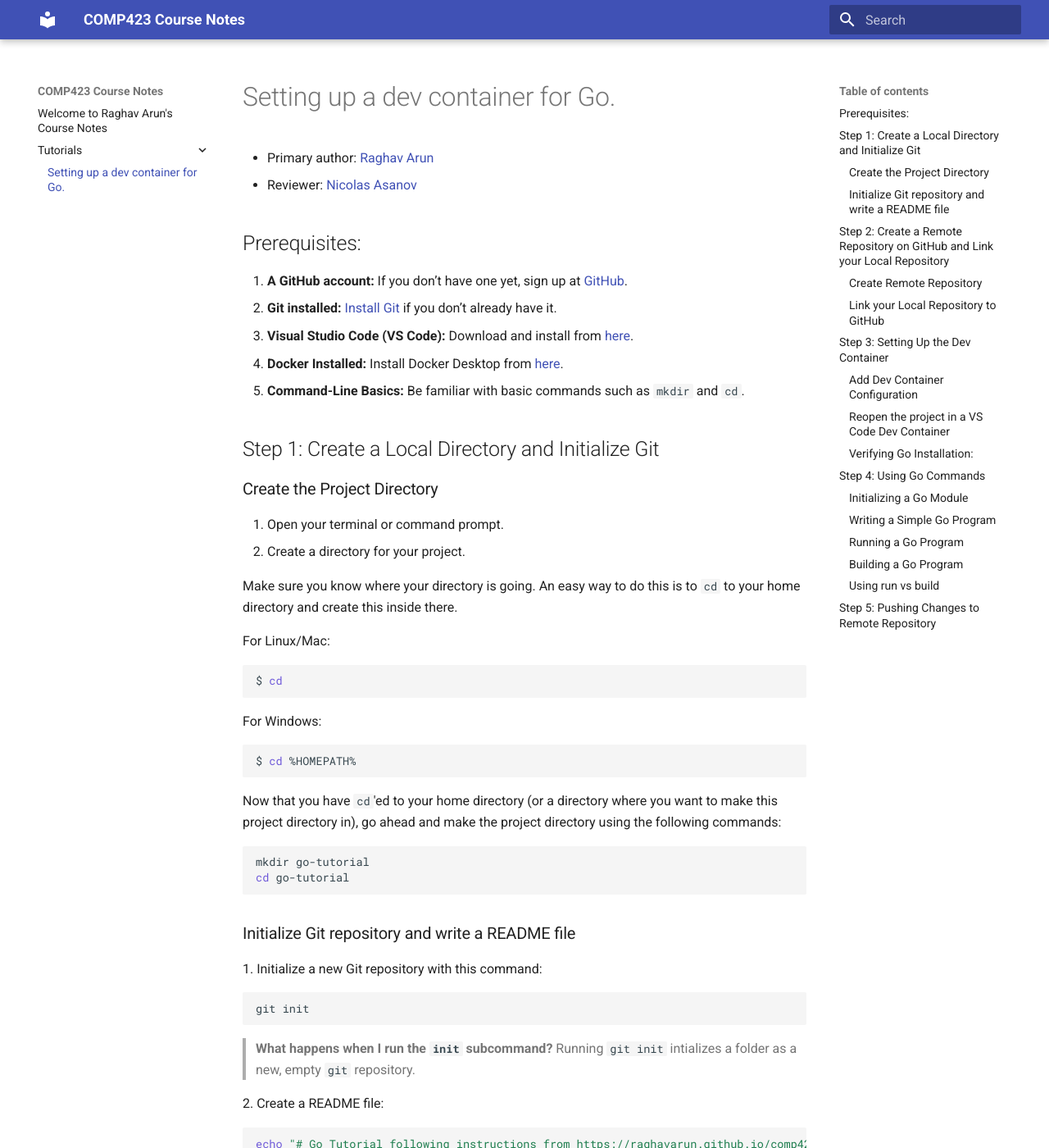
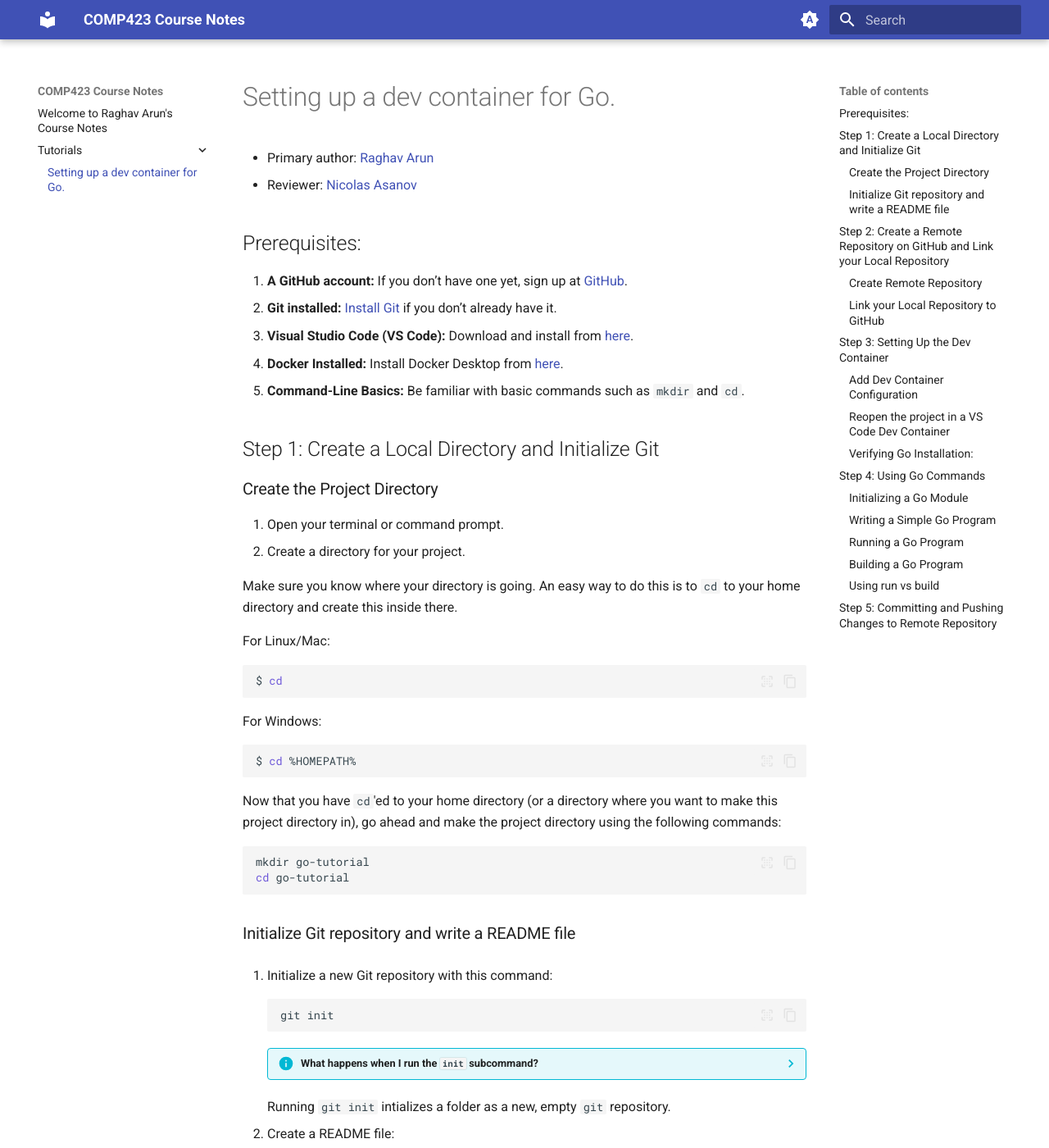
Before and after one commit to RaghavArun/comp423-course-notes, an MkDocs documentation site: the page built from docs/tutorials/go-setup.md, in a window 1280 px wide and 1400 px high. Shown: the whole window at 82% size. Built offline with MkDocs 1.6.1 and Material for MkDocs 9.7.7, drawn with Linux system fonts in a browser that asks for light colours; some of the changed text lies outside the part shown.

Commit message:
Merged partner's changes and made final edits

````diff
--- a/docs/tutorials/go-setup.md
+++ b/docs/tutorials/go-setup.md
@@ -39,22 +39,22 @@
 
 ### Initialize Git repository and write a README file
 
-1\. Initialize a new Git repository with this command:
+1. Initialize a new Git repository with this command:
 
-```bash
-git init
-```
+    ```bash
+    git init
+    ```
 
-> **What happens when I run the `init` subcommand?**
->  Running `git init` intializes a folder as a new, empty `git` repository.
+    ??? info "What happens when I run the `init` subcommand?"
+    Running `git init` intializes a folder as a new, empty `git` repository.
 
-2\. Create a README file:
+2. Create a README file:
 
-```bash
-echo "# Go Tutorial following instructions from https://raghavarun.github.io/comp423-course-notes/tutorials/go-setup/" > README.md
-git add README.md
-git commit -m "Initial commit with README"
-```
+    ```bash
+    echo "# Go Tutorial following instructions from https://raghavarun.github.io/comp423-course-notes/tutorials/go-setup/" > README.md
+    git add README.md
+    git commit -m "Initial commit with README"
+    ```
 
 ## Step 2: Create a Remote Repository on GitHub and Link your Local Repository
 
@@ -74,30 +74,26 @@
 ### Link your Local Repository to GitHub
 
 1. Add the GitHub repository as a remote:
-```bash
-git remote add origin https://github.com/your-username/go-tutorial.git
-```
+    ```bash
+    git remote add origin https://github.com/your-username/go-tutorial.git
+    ```
 
-Replace `your-username` with your GitHub username.
+    Replace `your-username` with your GitHub username.
 
 2. Check your default branch name with the subcommand `git branch`. If it isn't `main`, rename it to `main` with the following command:
 
-```bash
-git branch -M main
-```
+    ```bash
+    git branch -M main
+    ```
 
 3. Push your local commits to the GitHub repository:
 
-```bash
-git push --set-upstream origin main
-```
+    ```bash
+    git push --set-upstream origin main
+    ```
 
-> **What does the --set -upstream flag do?**
->   `git push --set-upstream origin main`: This command pushes the main branch to the remote repository origin.
->    The `--set-upstream` flag sets up the main branch to track the remote branch, meaning future pushes and pulls
->   can be done without specifying the branch name and just writing `git push origin` when working on your local
->    main branch. This long flag has a corresponding `-u` short flag. (From [UNC COMP 423 MKDocs Tutorial]
->    (https://comp423-25s.github.io/resources/MkDocs/tutorial/#step-3-link-your-local-repository-to-github))
+??? info "What does the --set -upstream flag do?"
+`git push --set-upstream origin main`: This command pushes the main branch to the remote repository origin. The `--set-upstream` flag sets up the main branch to track the remote branch, meaning future pushes and pulls can be done without specifying the branch name and just writing `git push origin` when working on your local main branch. This long flag has a corresponding `-u` short flag. (From [UNC COMP 423 MKDocs Tutorial] (https://comp423-25s.github.io/resources/MkDocs/tutorial/#step-3-link-your-local-repository-to-github))
 
 4. In your web browser, refreshing your GitHub repository will show that the same commit you made locally has now been pushed to the remote repository.
 
@@ -109,34 +105,34 @@
 
 2. Inside your `go-tutorial` directory, create a `.devcontainer` folder:
 
-```bash
-mkdir .devcontainer
-cd .devcontainer
-```
+    ```bash
+    mkdir .devcontainer
+    cd .devcontainer
+    ```
 
-You can also create the folder by clicking the **new folder** symbol that appears in the SOURCE CONTROL section of your VS Code interface.
+    You can also create the folder by clicking the **new folder** symbol that appears in the SOURCE CONTROL section of your VS Code interface.
 
 3. Create a file named `devcontainer.json` in the `.devcontainer` folder. This will be your configuration file. We will be using the following configuration:
 
-```json
-{
-  "name": "Go Tutorial",
-  "image": "mcr.microsoft.com/devcontainers/go:1.22",
-  "customizations": {
-    "vscode": {
-      "settings": {
-        "go.gopath": "/go"
-      },
-      "extensions": [
-        "golang.go"
-      ]
+    ```json title='devcontainer.json'
+    {
+    "name": "Go Tutorial",
+    "image": "mcr.microsoft.com/devcontainers/go:1.22",
+    "customizations": {
+        "vscode": {
+        "settings": {
+            "go.gopath": "/go"
+        },
+        "extensions": [
+            "golang.go"
+        ]
+        }
     }
-  }
-}
-```
+    }
+    ```
 
-* The **Docker Image** for this dev container is the Microsoft prebuilt container image for Go development. It includes Go version `1.22` and common Go dependencies.
-* We also include the **Go Extension** for VS Code, which provides helpful features like highlighting syntax, code autocompletion, and hover information.
+    * The **Docker Image** for this dev container is the Microsoft prebuilt container image for Go development. It includes Go version `1.22` and common Go dependencies.
+    * We also include the **Go Extension** for VS Code, which provides helpful features like highlighting syntax, code autocompletion, and hover information.
 
 ### Reopen the project in a VS Code Dev Container
 
@@ -166,8 +162,8 @@
 
 Create a file named `hello.go` in the root of your project:
 
-```Go
-package hello
+```Go title='hello.go'
+package main
 
 import "fmt"
 
@@ -190,18 +186,18 @@
 
 1. Use the `go build` command to create an executable binary:
 
-```bash
-go build -o runhello
-```
-* This generates an executable file named `runhello` in the current directory.
+    ```bash
+    go build -o runhello
+    ```
+    * This generates an executable file named `runhello` in the current directory.
 
 2. Run the binary directly:
 
-```bash
-./runhello
-```
-* Output:
-    `Hello COMP423`
+    ```bash
+    ./runhello
+    ```
+    * Output:
+        `Hello COMP423`
 
 ### Using `run` vs `build`
 
@@ -215,9 +211,14 @@
 rm runhello
 ```
 
-## Step 5: Pushing Changes to Remote Repository
+## Step 5: Committing and Pushing Changes to Remote Repository
 
-Now that we have created and run code in Go, we will conclude our tutorial by pushing our changes to the remote repository we created. Simply run `git push` once more:
+Now that we have created and run code in Go, we will conclude our tutorial by pushing our changes to the remote repository we created. We'll just commit and push once more:
+
+```bash
+git add . # adds all files we made
+git commit -m "Wrote Hello World code and ran it"
+```
 
 ```bash
 git push --set-upstream origin main
--- a/mkdocs.yml
+++ b/mkdocs.yml
@@ -1,7 +1,43 @@
 site_name: COMP423 Course Notes
 theme:
   name: material
+  features:
+    - content.code.copy
+    - content.code.select
+    - content.code.annotate
+  palette:
+    # Palette toggle for automatic mode
+    - media: "(prefers-color-scheme)"
+      toggle:
+        icon: material/brightness-auto
+        name: Switch to light mode
 
+    # Palette toggle for light mode
+    - media: "(prefers-color-scheme: light)"
+      scheme: default
+      toggle:
+        icon: material/brightness-7
+        name: Switch to dark mode
+
+    # Palette toggle for dark mode
+    - media: "(prefers-color-scheme: dark)"
+      scheme: slate
+      toggle:
+        icon: material/brightness-4
+        name: Switch to system preference
+  icon:
+    annotation: material/plus-circle
 markdown_extensions:
-  - admonition  # adding admonitions for call-outs
-  - codehilite  # adding syntax highlighting for code blocks
+  - pymdownx.highlight:
+      anchor_linenums: true
+      line_spans: __span
+      pygments_lang_class: true
+  - pymdownx.inlinehilite
+  - pymdownx.snippets
+  - pymdownx.superfences
+  - admonition
+  - pymdownx.details
+  - pymdownx.superfences
+  - attr_list
+  - md_in_html
+  - pymdownx.superfences
````
